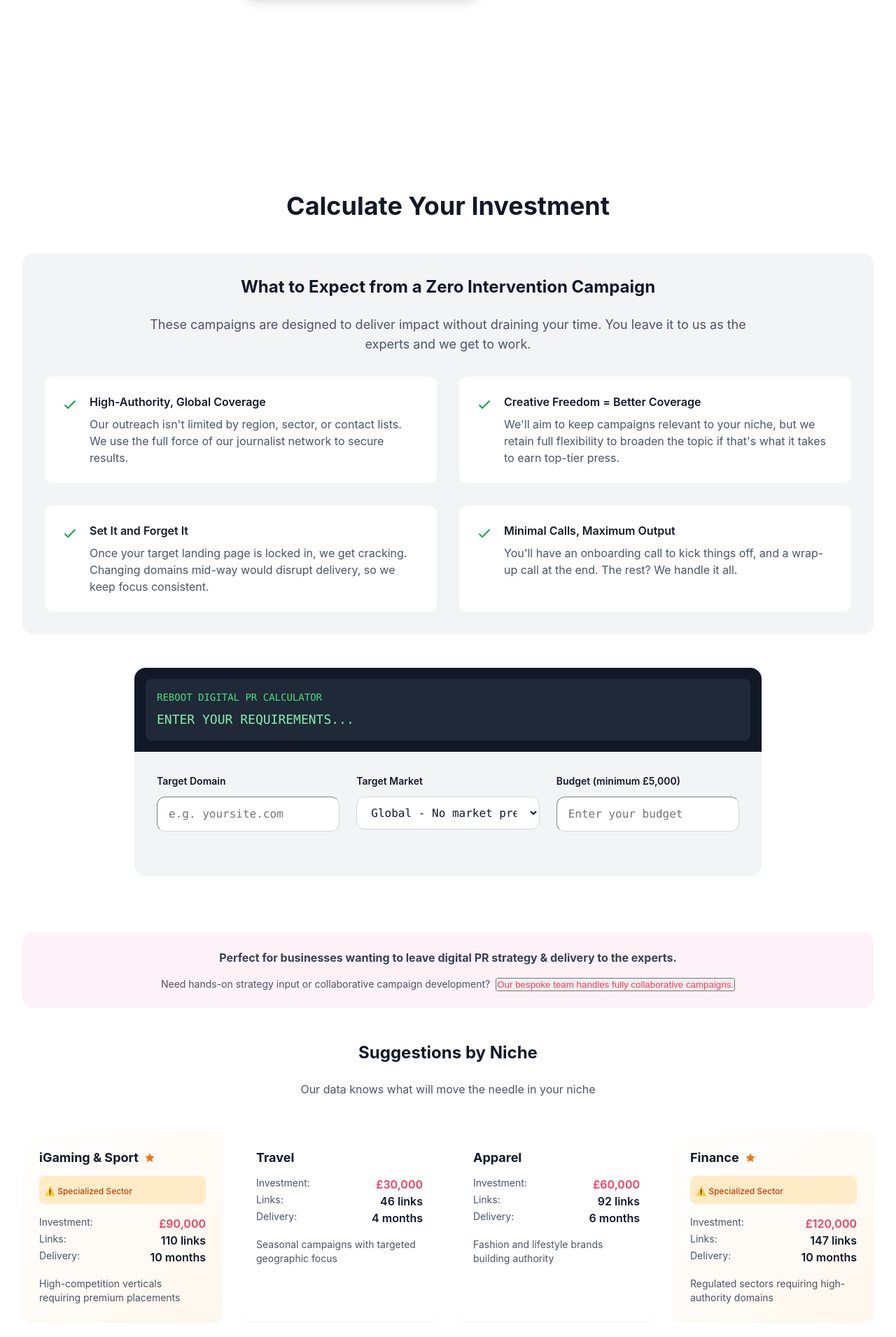
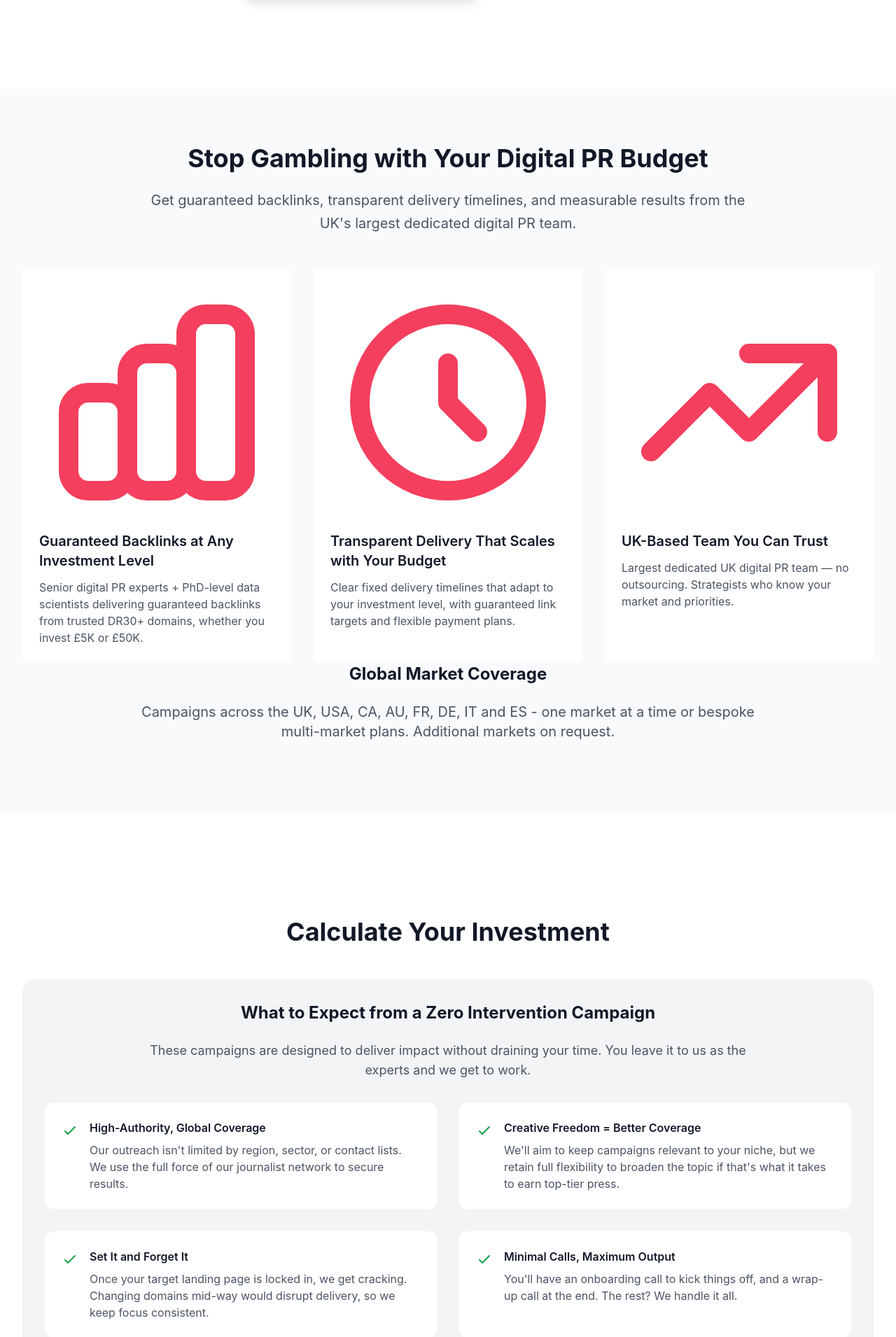
Before and after one commit to ZoCodes/reboot-authority-launchpad, a Django app: page / in a window 1280 px wide. Shown: the part 543-2453 px from the top of the page at 70% size. Run offline with Django 4.2, Linux system fonts and the light colour scheme; some libraries are stand-ins or nearby versions.

Commit message:
Refactor: Update "Why Choose" section
Update the "Why Choose" section in `templates/index.html` with the new heading "Stop Gambling with Your Digital PR Budget" and refined content for the benefit boxes, emphasizing the single program approach.

```diff
--- a/templates/index.html
+++ b/templates/index.html
@@ -1,4 +1,3 @@
-
 {% extends 'base.html' %}
 {% load static %}
 
@@ -24,6 +23,57 @@
                     </button>
                 </div>
             </div>
+        </div>
+    </div>
+</section>
+
+<!-- Why Choose Section -->
+<section id="why-choose" class="py-20 bg-gray-50">
+    <div class="max-w-7xl mx-auto px-4 sm:px-6 lg:px-8">
+        <div class="text-center max-w-4xl mx-auto mb-12">
+            <h2 class="text-3xl md:text-4xl font-bold mb-6 text-gray-900">Stop Gambling with Your Digital PR Budget</h2>
+            <p class="text-xl text-gray-600 leading-relaxed">
+                Get guaranteed backlinks, transparent delivery timelines, and measurable results from the UK's largest dedicated digital PR team.
+            </p>
+        </div>
+
+        <div class="grid md:grid-cols-3 gap-8">
+            <div class="bg-white p-6 rounded-lg shadow-md">
+                <div class="w-16 h-16 bg-pink-100 rounded-full flex items-center justify-center mx-auto mb-4">
+                    <svg xmlns="http://www.w3.org/2000/svg" class="h-8 w-8 text-pink-500" fill="none" viewBox="0 0 24 24" stroke="currentColor">
+                        <path stroke-linecap="round" stroke-linejoin="round" stroke-width="2" d="M9 19v-6a2 2 0 00-2-2H5a2 2 0 00-2 2v6a2 2 0 002 2h2a2 2 0 002-2zm0 0V9a2 2 0 012-2h2a2 2 0 012 2v10m-6 0a2 2 0 002 2h2a2 2 0 002-2m0 0V5a2 2 0 012-2h2a2 2 0 012 2v14a2 2 0 01-2 2h-2a2 2 0 01-2-2z" />
+                    </svg>
+                </div>
+                <h3 class="text-xl font-semibold mb-3 text-gray-900">Guaranteed Backlinks at Any Investment Level</h3>
+                <p class="text-gray-600">Senior digital PR experts + PhD-level data scientists delivering guaranteed backlinks from trusted DR30+ domains, whether you invest £5K or £50K.</p>
+            </div>
+
+            <div class="bg-white p-6 rounded-lg shadow-md">
+                <div class="w-16 h-16 bg-pink-100 rounded-full flex items-center justify-center mx-auto mb-4">
+                    <svg xmlns="http://www.w3.org/2000/svg" class="h-8 w-8 text-pink-500" fill="none" viewBox="0 0 24 24" stroke="currentColor">
+                        <path stroke-linecap="round" stroke-linejoin="round" stroke-width="2" d="M12 8v4l3 3m6-3a9 9 0 11-18 0 9 9 0 0118 0z" />
+                    </svg>
+                </div>
+                <h3 class="text-xl font-semibold mb-3 text-gray-900">Transparent Delivery That Scales with Your Budget</h3>
+                <p class="text-gray-600">Clear fixed delivery timelines that adapt to your investment level, with guaranteed link targets and flexible payment plans.</p>
+            </div>
+
+            <div class="bg-white p-6 rounded-lg shadow-md">
+                <div class="w-16 h-16 bg-pink-100 rounded-full flex items-center justify-center mx-auto mb-4">
+                    <svg xmlns="http://www.w3.org/2000/svg" class="h-8 w-8 text-pink-500" fill="none" viewBox="0 0 24 24" stroke="currentColor">
+                        <path stroke-linecap="round" stroke-linejoin="round" stroke-width="2" d="M13 7h8m0 0v8m0-8l-8 8-4-4-6 6" />
+                    </svg>
+                </div>
+                <h3 class="text-xl font-semibold mb-3 text-gray-900">UK-Based Team You Can Trust</h3>
+                <p class="text-gray-600">Largest dedicated UK digital PR team — no outsourcing. Strategists who know your market and priorities.</p>
+            </div>
+        </div>
+
+        <div class="mt-16 text-center">
+            <h3 class="text-2xl font-bold mb-6 text-gray-900">Global Market Coverage</h3>
+            <p class="text-xl text-gray-600 mb-6 max-w-4xl mx-auto">
+                Campaigns across the UK, USA, CA, AU, FR, DE, IT and ES - one market at a time or bespoke multi-market plans. Additional markets on request.
+            </p>
         </div>
     </div>
 </section>
```
